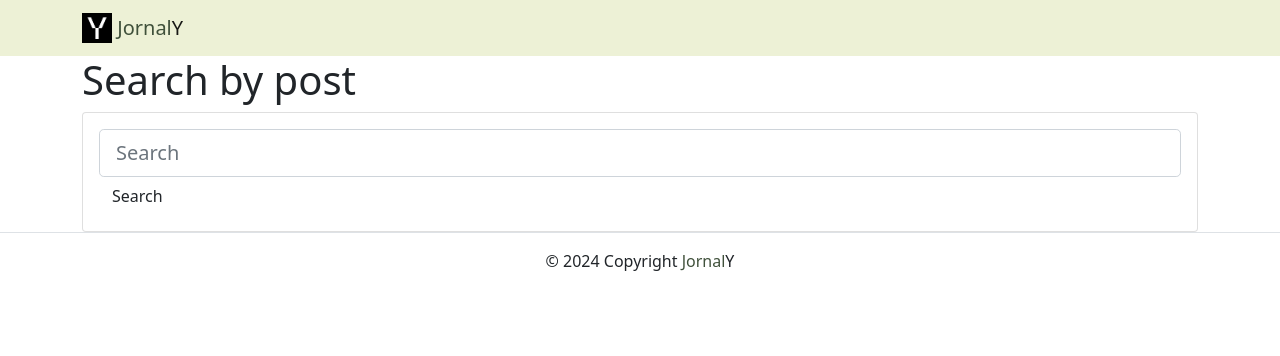
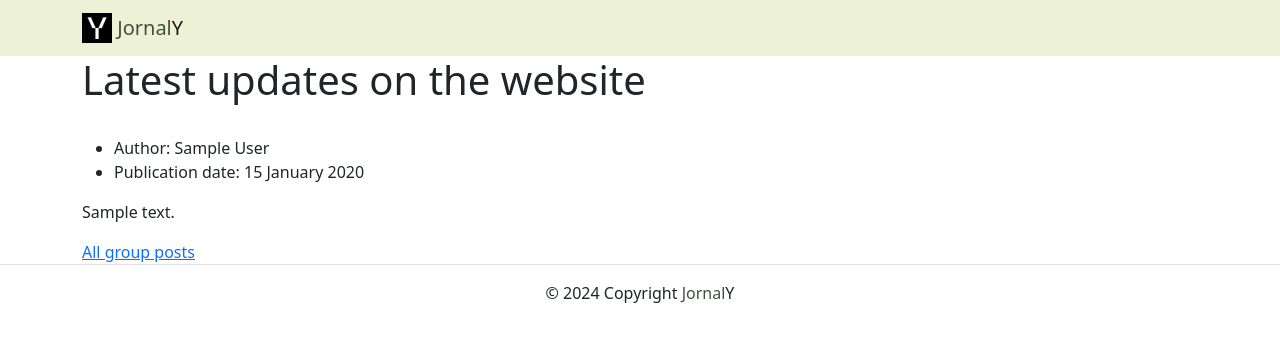
Before and after one commit to dev-lymar/JornalY, a Django app: page / in a window 1280 px wide. Shown: the top 356 px of the page. Run offline with Django 5.2, Linux system fonts and the light colour scheme; tables that the repository leaves empty hold one stand-in row (values such as "Sample post"); some libraries are stand-ins or nearby versions.

Commit message:
Added pagination, paginator template, fix index view, #commented search

```diff
--- a/posts/views.py
+++ b/posts/views.py
@@ -1,9 +1,16 @@
+from django.core.paginator import Paginator
 from django.shortcuts import render, get_object_or_404
-from django.http import HttpResponse
 from .models import Post, Group
 
 
 def index(request):
+    post_list = Post.objects.all().order_by('-pub_date')
+    paginator = Paginator(post_list, 10)
+
+    page_number = request.GET.get('page')
+
+    page_obj = paginator.get_page(page_number)
+
     keyword = request.GET.get('q', None)
     if keyword:
         posts = Post.objects.filter(text__contains=keyword).select_related('author').select_related('group')
@@ -11,6 +18,7 @@ def index(request):
         posts = None
     context = {
         'title': 'Search by post',
+        'page_obj': page_obj,
         'posts': posts,
     }
     return render(request, 'posts/index.html', context=context)
--- a/templates/posts/index.html
+++ b/templates/posts/index.html
@@ -5,34 +5,59 @@
 {% endblock %}
 
 {% block content %}
-  <main>
-    <div class="container">
-    <h1>Search by post</h1>
+  <div class="container">
+    <h1>Latest updates on the website</h1>
+    <br>
+    {% for post in page_obj %}
+      <ul>
+        <li>
+          Author: {{ post.author.get_full_name }}
+        </li>
+        <li>
+          Publication date: {{ post.pub_date|date:"d E Y" }}
+        </li>
+      </ul>
+    <p>{{ post.text }}</p>
+    {% if post.group %}
+      <a href="{% url 'posts:group_list' slug=post.group.slug %}">All group posts</a>
+    {% else %}
+      <p>No group assigned</p>
+    {% endif %}
 
-    <div class="card">
-      <div class="card-body">
+    {% if not forloop.last %}<hr>{% endif %}
+    {% endfor %}
 
-        <form class="form-inline" action="/">
-          <div class="form-row">
-            <input name="q" class="form-control form-control-lg" type="search"
-              placeholder="Search" {% if keyword %}value="{{ keyword }}"{% endif %}>
-            <button class="btn" type="submit">Search</button>
-          </div>
-        </form>
-      </div>
-    </div>
+{% include 'includes/paginator.html' %}
 
-      <div class="container">
-        {% for post in posts %}
-          <strong>
-              Автор: {{ post.author.get_full_name }},
-              Дата публикации: {{ post.pub_date|date:"d M Y" }},
-              Группа: {{ post.group.title }}
-          </strong>
-        <p>{{ post.text|linebreaksbr }}</p>
-        <hr>
-        {% endfor %}
-      </div>
-    </div>
-  </main>
+  </div>
+<!--  <main>-->
+<!--    <div class="container">-->
+<!--    <h1>Search by post</h1>-->
+
+<!--    <div class="card">-->
+<!--      <div class="card-body">-->
+
+<!--        <form class="form-inline" action="/">-->
+<!--          <div class="form-row">-->
+<!--            <input name="q" class="form-control form-control-lg" type="search"-->
+<!--              placeholder="Search" {% if keyword %}value="{{ keyword }}"{% endif %}>-->
+<!--            <button class="btn" type="submit">Search</button>-->
+<!--          </div>-->
+<!--        </form>-->
+<!--      </div>-->
+<!--    </div>-->
+
+<!--      <div class="container">-->
+<!--        {% for post in posts %}-->
+<!--          <strong>-->
+<!--              Автор: {{ post.author.get_full_name }},-->
+<!--              Дата публикации: {{ post.pub_date|date:"d M Y" }},-->
+<!--              Группа: {{ post.group.title }}-->
+<!--          </strong>-->
+<!--        <p>{{ post.text|linebreaksbr }}</p>-->
+<!--        <hr>-->
+<!--        {% endfor %}-->
+<!--      </div>-->
+<!--    </div>-->
+<!--  </main>-->
 {% endblock %}
--- a/users/views.py
+++ b/users/views.py
@@ -5,5 +5,5 @@ from .forms import CreationForm
 
 class SignUpView(CreateView):
     form_class = CreationForm
-    success_url = reverse_lazy('posts:index')
+    success_url = reverse_lazy('posts:home')
     template_name = 'users/signup.html'
```
Also changed, not shown: templates/includes/paginator.html (added, +37 -0 lines).
